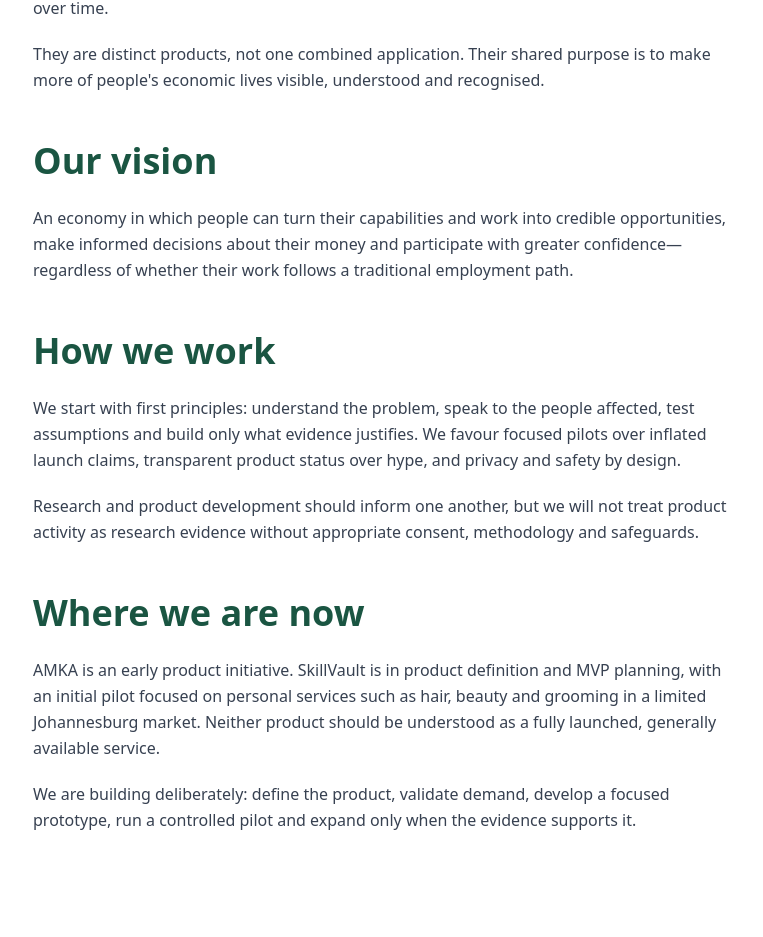
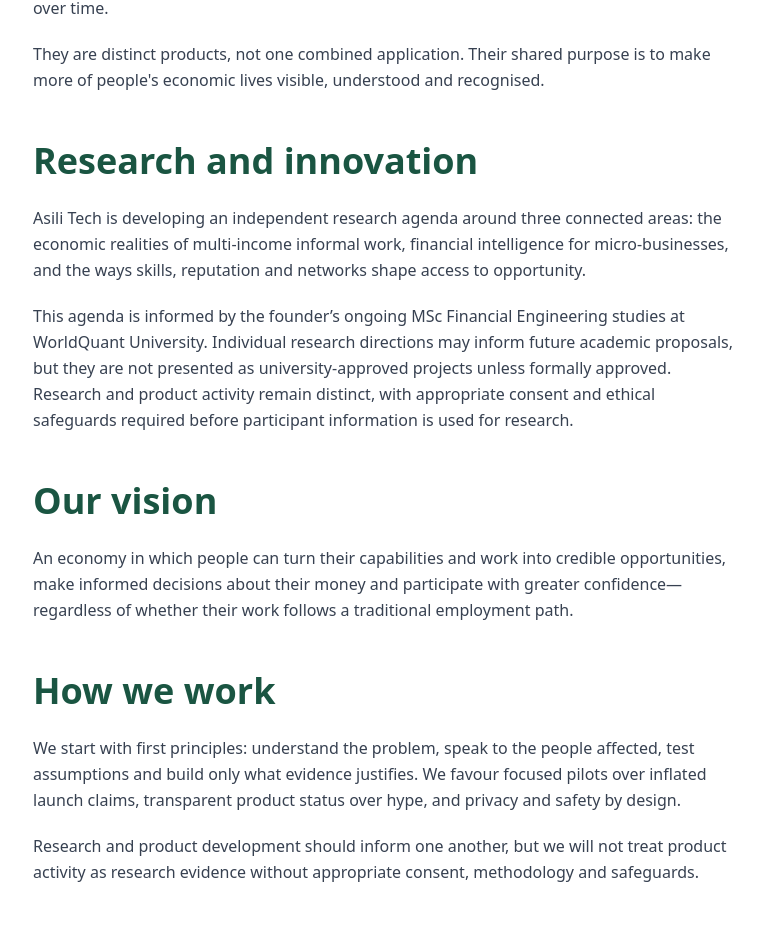
Before and after one commit to Muller007/asilitech-website, a Next.js app: page /about in a window 1280 px wide. Shown: the part 1138-2075 px from the top of the page, without its empty margins (255-1018 px from the left). Built offline with nearby package versions, Linux system fonts and the light colour scheme.

Commit message:
Add Asili Tech research and innovation positioning

```diff
--- a/app/about/page.tsx
+++ b/app/about/page.tsx
@@ -57,6 +57,25 @@ export default function About() {
           </p>
         </div>
 
+        <h2 className="mb-6 mt-12">Research and innovation</h2>
+        <div className="prose-body">
+          <p>
+            Asili Tech is developing an independent research agenda around three
+            connected areas: the economic realities of multi-income informal work,
+            financial intelligence for micro-businesses, and the ways skills,
+            reputation and networks shape access to opportunity.
+          </p>
+          <p>
+            This agenda is informed by the founder’s ongoing MSc Financial
+            Engineering studies at WorldQuant University. Individual research
+            directions may inform future academic proposals, but they are not
+            presented as university-approved projects unless formally approved.
+            Research and product activity remain distinct, with appropriate
+            consent and ethical safeguards required before participant information
+            is used for research.
+          </p>
+        </div>
+
         <h2 className="mb-6 mt-12">Our vision</h2>
         <div className="prose-body">
           <p>
```
